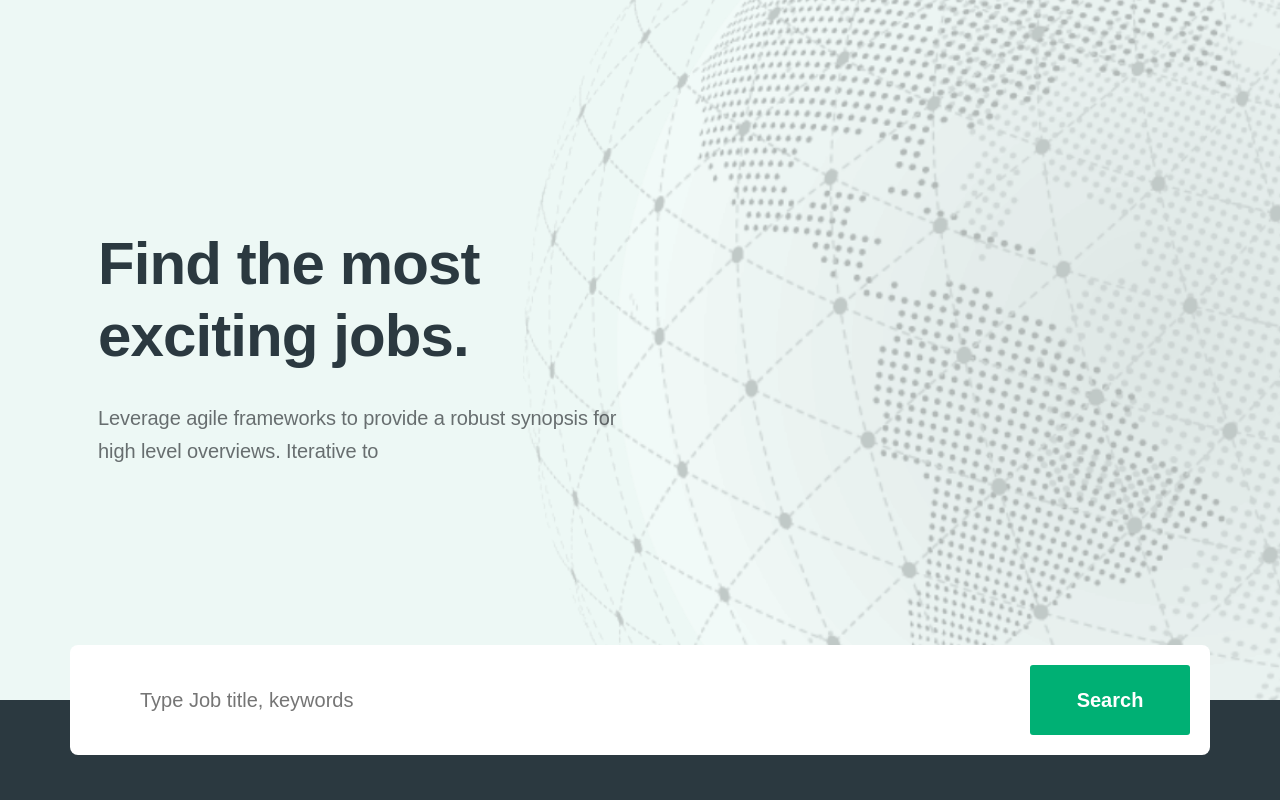
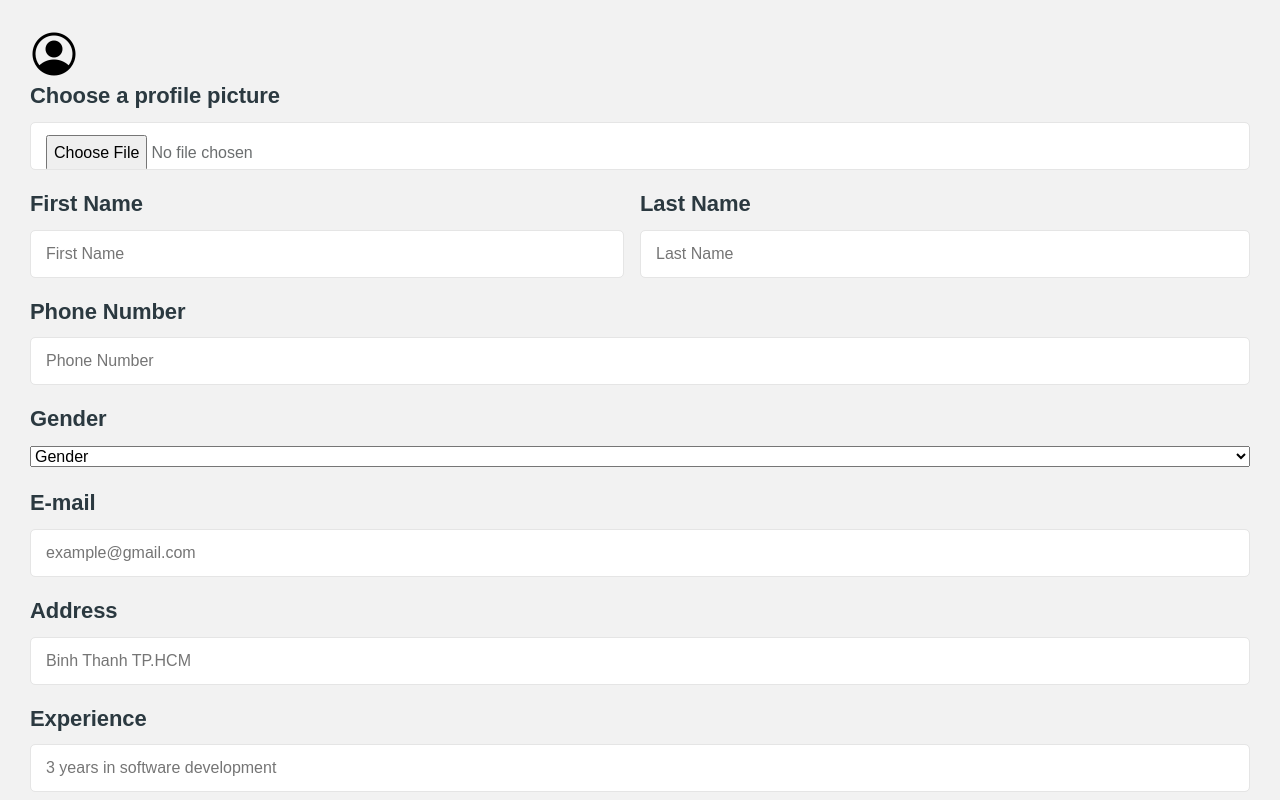
Before and after one commit to culi110101/FETLCN, a React (Create React App) app: page /updateprofile in a window 1280 px wide. Shown: the top 800 px of the page. Built offline with nearby package versions, Linux system fonts and the light colour scheme; no server answers; a web font is replaced by a local one.

Commit message:
cập nhập form updateinformation

```diff
--- a/src/App.js
+++ b/src/App.js
@@ -5,6 +5,7 @@ import SearchList from './views/SearchList';
 import JobItemsLayer from './views/JobItemsLayer';
 import ProfileUser from './views/ProfileUser';
 import ManageForCustomer from './views/ManageForCustomer';
+import UpdateInformation from './components/users/UpdateInformation';
 import './assets/sass/main.scss'
 
 function App() {
@@ -15,6 +16,7 @@ function App() {
         <Route path='/items' element={<JobItemsLayer></JobItemsLayer>}/>
         <Route path='/profile' element={<ProfileUser></ProfileUser>}/>
         <Route path='/manageforcustomer' element={<ManageForCustomer></ManageForCustomer>}/>
+        <Route path='/updateprofile' element={<UpdateInformation></UpdateInformation>}/>
         <Route path='*' element={<Auth></Auth>}/>
       </Routes>
     </BrowserRouter>
--- a/src/components/users/UpdateInformation.jsx
+++ b/src/components/users/UpdateInformation.jsx
@@ -59,8 +59,6 @@ const UpdateInformation = ({ user }) => {
     const handleShow = () => setShow(true);
     return (
         <div className="updateInformation">
-            <Carousel>
-                <Carousel.Item>
             <div className="updateInformation__content">
                 <div className="mb-3">
                     <img src={avatarUser} />
@@ -100,9 +98,6 @@ const UpdateInformation = ({ user }) => {
                     <label className="form-label">Address</label>
                     <input name='address' onChange={getInfo} value={info.address} className="form-input" type="text" placeholder="Binh Thanh TP.HCM" />
                 </div>
-                    </div>
-                </Carousel.Item>
-                <Carousel.Item>
                 <div className="mb-3">
                     <label className="form-label">Experience</label>
                     <input name='experiences' onChange={getInfo} value={info.experience} className="form-input" type="text" placeholder="3 years in software development" />
@@ -129,8 +124,7 @@ const UpdateInformation = ({ user }) => {
                         </Button>
                     </div>
                 </div>
-                </Carousel.Item>
-            </Carousel>
+            </div>
         </div>
     )
 }
```
Lines whose indentation alone changed are shown as unchanged.
